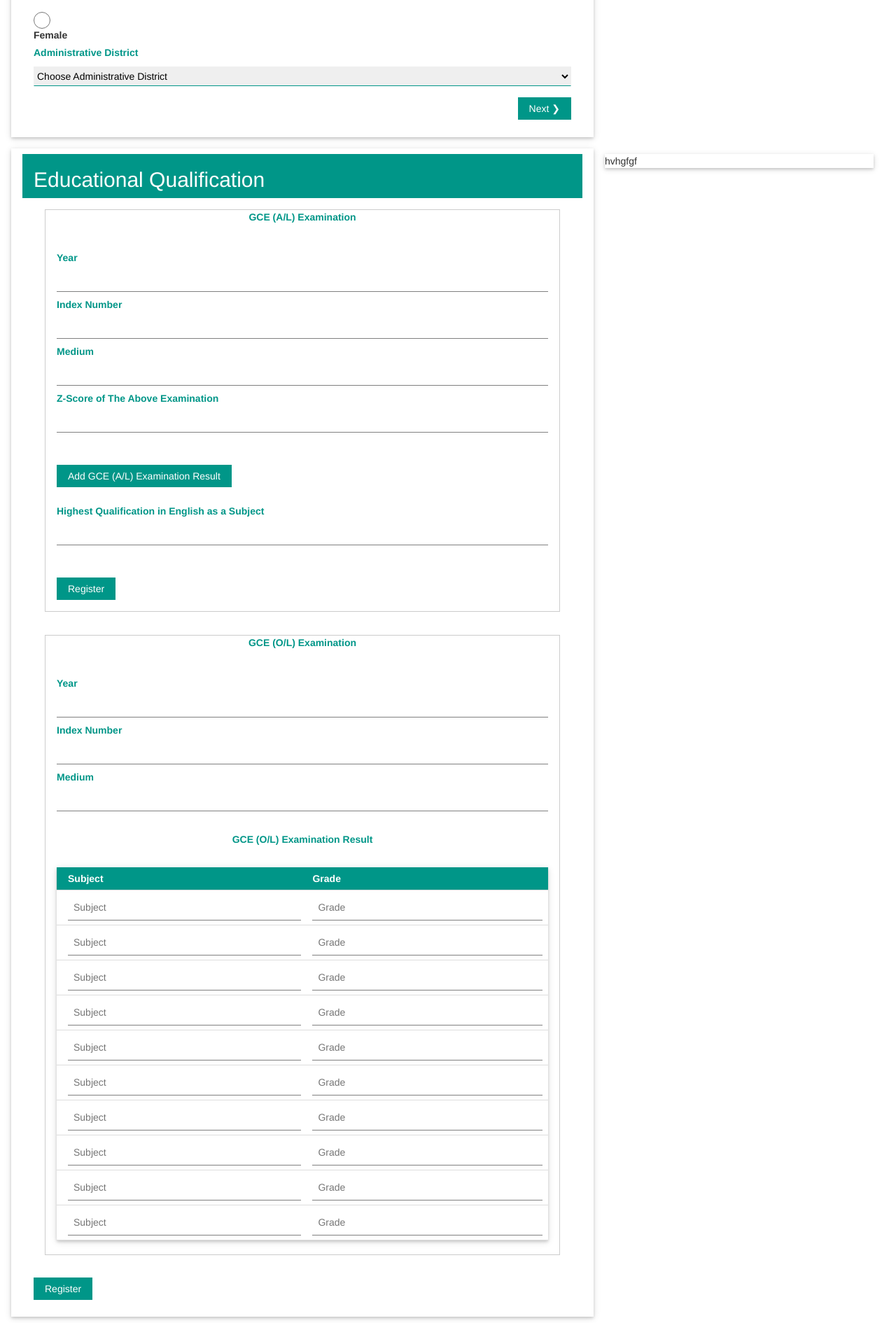
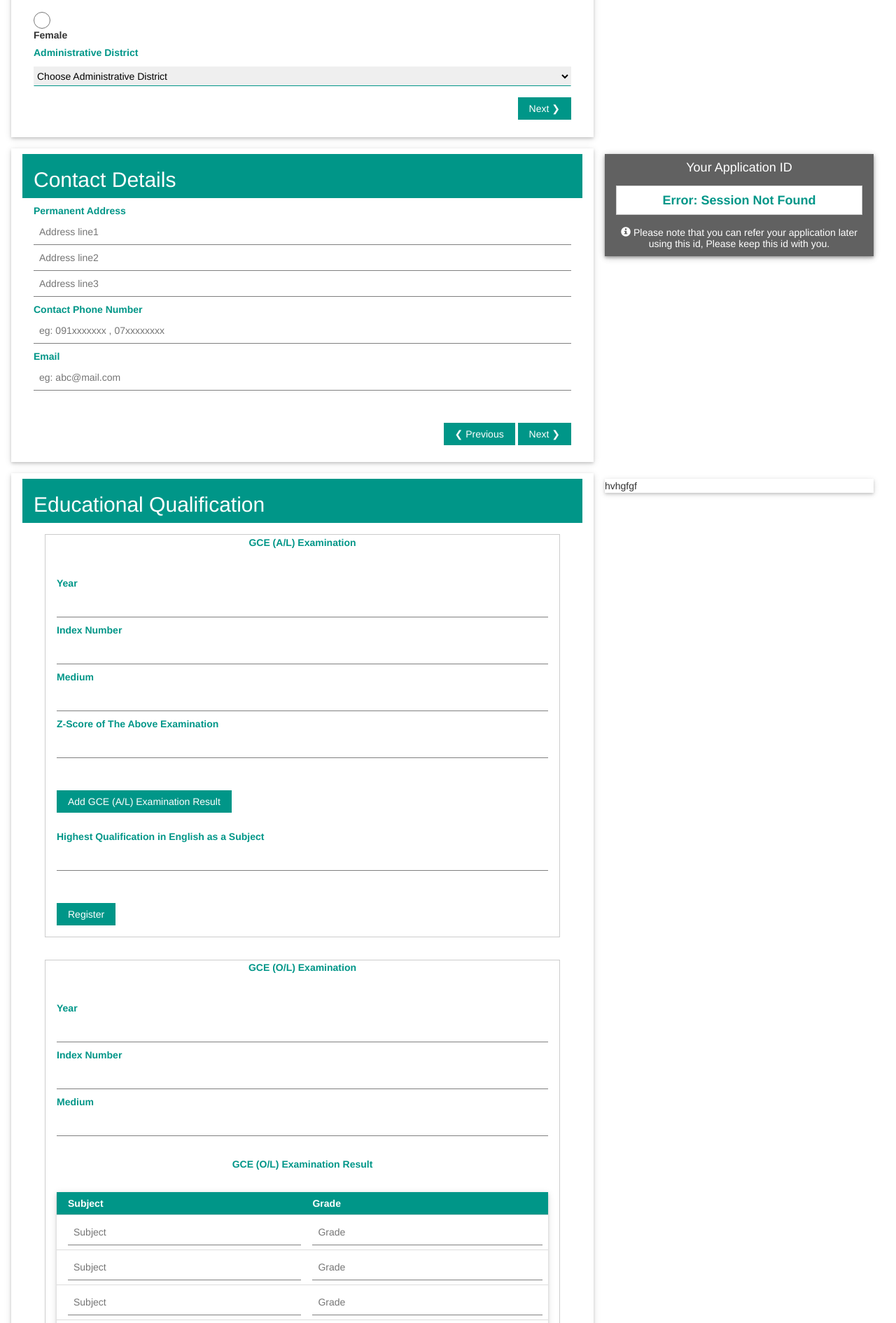
Before and after one commit to preshan/OSRS, a PHP site: page /security/register.php in a window 1280 px wide. Shown: the part 576-2466 px from the top of the page at 70% size. Run offline with PHP 8.4, Linux system fonts and the light colour scheme; data comes from the database, SQL or seed files in the repository.

Commit message:
New changes applied, Session updated in basic details section

```diff
--- a/register.php
+++ b/register.php
@@ -1,3 +1,12 @@
+<?php
+   session_start();
+   if(isset($_SESSION["BasicDetails"])){
+    $row = $_SESSION["BasicDetails"];
+  }
+  if(isset($_SESSION["StudentATIDetails"])){
+    $row2 = $_SESSION["StudentATIDetails"];
+  }
+   ?>
 <!DOCTYPE html>
 <html>
    <head>
@@ -13,7 +22,6 @@
    <body >
       <div  class="w3-row w3-padding " id='basicdetails' >
          <div class="w3-col m12 l8 w3-container   w3-padding w3-card-2" >
-
             <header class="w3-container w3-teal">
                <h2>Basic Information</h2>
             </header>
@@ -22,9 +30,31 @@
                   <p class="w3-text-teal" ><b>Advanced Technological Institute</b></p>
                   <select class="w3-select" id='institute' name='institute'  >
                      <option value=""  disabled="" selected="">Choose Advanced Technological Institute</option>
-                            <option value="1">Option 1</option>
-                            <option value="2">Option 2</option>
-                            <option value="3">Option 3</option>
+                     <?php
+
+                     $selected='';
+                     if(isset($_SESSION["StudentATIDetails"])){
+                      $row3=$_SESSION["StudentATIDetails"];
+                     }
+                     include("DBconnection.php");
+                     $connection = db_connect();
+                     $query = 'SELECT * FROM atidetails';
+                     $result = $connection->query($query);
+                     $value='';
+                    while($row4 = $result->fetch_assoc()) {
+                      if(isset($_SESSION["StudentATIDetails"])){
+
+                        if ($row3["ATIKey"]==$row4["ATIKey"]){
+                          $selected='selected';
+                        }
+                        else{$selected='';
+                      }
+                    }
+                         $value=$value.'<option value="'.$row4['ATIKey'].'" '.$selected.'>'.$row4['ATIID'].'</option>';
+                        }
+                        echo $value;
+
+                     ?>
                   </select>
                </div>
                <div   >
@@ -37,42 +67,110 @@
                   </select>
                </div>
                <div class="w3-group" >
-                        <input class="w3-input" id='namewithini' type="text" name="name_with_ini" placeholder="eg: SK Gamage"  >
+                  <input class="w3-input" value='<?php
+                  if(isset($_SESSION["BasicDetails"])){
+                    echo $row['NameWithInitials'];
+                  }
+                  else{
+                    echo '';
+                  }
+
+                  ?>' id='namewithini' type="text" name="name_with_ini" placeholder="eg: SK Gamage"  >
                   <label class="w3-label" >Name With Initials</label>
                </div>
                <div class="w3-group">
-                        <input class="w3-input" id='name' type="text" name="name" placeholder="eg: Saman Kumara"  >
+                  <input class="w3-input" id='name' type="text" value='<?php
+                  if(isset($_SESSION["BasicDetails"])){
+                    echo $row['Name'];
+                  }
+                  else{
+                    echo '';
+                  }
+
+                  ?>' name="name" placeholder="eg: Saman Kumara"  >
                   <label class="w3-label">Name/Name Denoted by Initials</label>
                </div>
                <div   class="w3-group">
+                  <input  type="date" id='dob' value='<?php
+                  if(isset($_SESSION["BasicDetails"])){
+                    echo $row['DateOfBirth'];
+                  }
+                  else{
+                    echo '';
+                  }
 
-                        <input  type="date" id='dob'  class="w3-input" name="dob"  >
+                  ?>'  class="w3-input" name="dob"  >
                   <label class="w3-label">Date of Birth</label>
                </div>
                <div class="w3-group">
-                        <input class="w3-input" id='nic' type="text"  name="nic" placeholder="eg: 932658236V"  >
+                  <input class="w3-input" id='nic' type="text" value='<?php
+                  if(isset($_SESSION["BasicDetails"])){
+                    echo $row['NIC'];
+                  }
+                  else{
+                    echo '';
+                  }
+
+                  ?>'  name="nic" placeholder="eg: 932658236V"  >
                   <label class="w3-label">National Identity Card Number</label>
                </div>
                <p class="w3-text-teal"><b>Gender</b></p>
+               <input class="w3-radio" type="radio" name="gender" id="gender" value="male" <?php
+                  if(isset($_SESSION["BasicDetails"])){
+                   if($row['Gender']=='m'){
+                    echo 'checked';
+                   }
+                  }
+                  else{
+                    echo '';
+                  }
+                  ?> >
+               <div class="w3-checkmark"></div>
+               <label class="w3-checkbox"> Male
+               </label><br>
+               <input class="w3-radio" type="radio" name="gender" id="gender" <?php
+                  if(isset($_SESSION["BasicDetails"])){
+                   if( $row['Gender']=='f'){
+                    echo 'checked';
+                   }
+                  }
+                  else{
+                    echo '';
+                  }
 
-                        <input class="w3-radio" type="radio" name="gender" id="gender" value="male" >
-                        <div class="w3-checkmark"></div> <label class="w3-checkbox"> Male
-                    </label><br>
-
-                        <input class="w3-radio" type="radio" name="gender" id="gender" value="female" >
-                        <div class="w3-checkmark"></div><label class="w3-checkbox" id='gendersection'> Female
+                  ?>  value="female" >
+               <div class="w3-checkmark"></div>
+               <label class="w3-checkbox" id='gendersection'> Female
                </label>
-
                <p class="w3-text-teal "><b>Administrative District</b></p>
                <select class="w3-select" id='district' name='district'>
                   <option value="" disabled="" selected="" >Choose Administrative District</option>
-                        <option value="1">Option 1</option>
-                        <option value="2">Option 2</option>
-                        <option value="3">Option 3</option>
+                  <?php
+
+                     $selected='';
+                     if(isset($_SESSION["StudentDistrict"])){
+                      $row5=$_SESSION["StudentDistrict"];
+                     }
+                     $query1 = 'SELECT * FROM districtdetails';
+                     $result = $connection->query($query1);
+                     $value2='';
+                    while($row6 = $result->fetch_assoc()) {
+                      if(isset($_SESSION["StudentDistrict"])){
+
+                        if ($row5["DistrictKey"]==$row6["DistrictKey"]){
+                          $selected='selected';
+                        }
+                        else{$selected='';
+                      }
+                    }
+                         $value2=$value2.'<option value="'.$row6['DistrictKey'].'" '.$selected.'>'.$row6["DistrictID"].'</option>';
+                        }
+                        echo $value2;
+
+                     ?>
                </select>
+               <div class="w3-row" style='float:right' id='basicdetailsbutton'>  <input type='button' class="w3-btn w3-teal w3-section" onclick='validateBasic()' id='basicdetailnextbtn' value='Next &#10095;'>
 
-
-                    <div class="w3-row" style='float:right'>  <input type='button' class="w3-btn w3-teal w3-section" onclick='validateBasic()' value='Next &#10095;'>
                </div>
             </form>
          </div>
@@ -151,6 +249,22 @@
 
                  $.post("BasicDetails.php", $('#basicdetailform').serialize() ,function(data){});
 
+                 $.ajax({
+                 type: 'POST',
+                 url:'GetSessionDetails.php',
+                 data:{'getApplicationID':''},
+                 success: function(data){
+                 }
+                  });
+
+                 $.ajax({
+                 type: 'POST',
+                 url:'GetDetails.php',
+                 data:{'getBasicDetails':''},
+                 success: function(data){
+                      }
+                  });
+
 
              }
 
@@ -221,26 +335,17 @@
 
 
       </script>
-
-
-
-
-
-        <div  class="w3-row w3-padding " id='contactdetails' style='display: none;'>
+      <div  class="w3-row w3-padding " id='contactdetails' style='display: ;'>
          <div class="w3-col m12 l8 w3-container   w3-padding w3-card-2" >
-
             <header class="w3-container w3-teal">
                <h2>Contact Details</h2>
             </header>
             <form class="w3-container w3-form">
-
                <div class="w3-group">
                   <input class="w3-input" type="text" id='addressl1' name="address_line1" placeholder="Address line1" required="">
                   <label class="w3-label">Permanent Address</label>
-
                   <input class="w3-input" id='addressl2' type="text" name="address_line2" placeholder="Address line2" required="">
                   <label class="w3-label"></label>
-
                   <input  type="text"  class="w3-input" id='addressl3' name="address_line3" placeholder="Address line3" required="">
                   <label class="w3-label"></label>
                </div>
@@ -252,18 +357,50 @@
                   <input class="w3-input" type="text" id='email' name="email" placeholder="eg: abc@mail.com">
                   <label class="w3-label">Email</label>
                </div>
-
                <div class="w3-row " style='float:right'>
-                    <input type='button'  onclick='$("#basicdetails").css("display", "");$("#contactdetails").css("display", "none");' value='&#10094; Previous ' class="w3-btn w3-teal w3-section"/>
-                    <input type='button'  onclick='validateContact()' value='Next &#10095;' class="w3-btn w3-teal w3-section"/></div>
+                  <input type='button'  onclick='$("#basicdetails").css("display", "");$("#contactdetails").css("display", "none");disableBasicDetails();' value='&#10094; Previous ' class="w3-btn w3-teal w3-section"/>
+                  <input type='button'  onclick='validateContact()' value='Next &#10095;' class="w3-btn w3-teal w3-section"/>
+               </div>
             </form>
          </div>
          <div class="w3-col m12 l4 w3-padding">
-                <div class="w3-card-2">hvhgfgf</div>
+            <div class="w3-card-2">
+               <div class="w3-card-2 w3-dark-grey" >
+                  <div class="w3-container w3-center ">
+                     <h4>Your Application ID</h4>
+                     <div style='background-color:white' class="w3-container w3-section w3-border w3-border-bottom w3-border-green">
+                        <h4 style='color:#009688'><strong id='ApplicationID'>
+                        <?php
+                        if(isset($_SESSION["ApplicationID"])){
+                         echo $_SESSION["ApplicationID"];
+                        }
+                       else {
+                          echo 'Error: Session Not Found';
+                        }
+                        ?>
+                           </strong>
+                        </h4>
+                     </div>
+                     <h5><i class="glyphicon glyphicon-info-sign"></i> Please note that you can refer your application later using this id, Please keep this id with you.</h5>
                   </div>
                </div>
+            </div>
+         </div>
+      </div>
+      <script>
+         function disableBasicDetails(){
+            $('#basicdetails input').attr('disabled','disabled');
+            $('#basicdetails input').css('cursor','not-allowed');
+            $('#basicdetails select').attr('disabled','disabled');
+            $('#basicdetails select').css('cursor','not-allowed');
+            $('#basicdetailsbutton').after("<input style='float:right' type='button' class='w3-btn w3-teal w3-section' onclick='basicDetailsNext()' value='Next &#10095;'>");
+            $('#basicdetailnextbtn').css('display','none');
+         }
 
-        <script>
+         function basicDetailsNext(){
+            $('#basicdetails').css('display', 'none');
+            $('#contactdetails').css('display', '');
+         }
          function validateContact(){
              var validationstate = 1;
               $("input").removeClass("validation");
@@ -301,19 +438,15 @@
 
 
       </script>
-
-
-
       <div  class="w3-row w3-padding " style='display: true;' id='educationqulification'>
          <div class="w3-col m12 l8 w3-container   w3-padding w3-card-2" >
-
             <header class="w3-container w3-teal">
                <h2>Educational Qualification</h2>
             </header>
             <form class="w3-container w3-form">
                <div   class="w3-container w3-margin w3-border">
-                        <p class="w3-text-teal" align="center"><b>GCE (A/L) Examination</b></p><br>
-
+                  <p class="w3-text-teal" align="center"><b>GCE (A/L) Examination</b></p>
+                  <br>
                   <div class="w3-group" >
                      <input class="w3-input"  name="al_year" input type="number" min="1950" max="2100"   >
                      <label class="w3-label" >Year</label>
@@ -332,7 +465,6 @@
                   </div>
                   <a onclick="document.getElementById('id01').style.display='block', loadDoc()" class="w3-btn w3-teal w3-section">Add GCE (A/L) Examination Result</a>
                   <table class="w3-table w3-striped" id='appendtext' ></table>
-
                   <div class="w3-group">
                      <input class="w3-input" type="text" name="zscore" placeholder=""  >
                      <label class="w3-label">Highest Qualification in English as a Subject</label>
@@ -340,11 +472,8 @@
                   <div class="w3-row">  <button class="w3-btn w3-teal w3-section">Register</button></div>
             </form>
             </div>
-
             <!-- ***********************model************************* -->
             <div class="w3-container">
-
-
                <div id="id01" class="w3-modal">
                   <div class="w3-modal-content w3-card-8">
                      <header class="w3-container w3-teal">
@@ -354,9 +483,7 @@
                      </header>
                      <input class="w3-input w3-border" style='padding-top:10px' id='searchsubject1' onkeypress='searchtext()'  onchange ="this.onkeypress(),searchtext()" onpaste="this.onkeypress(),searchtext()" oninput = "this.onkeypress(),searchtext()"  placeholder='Search Subjects'type="text">
                      <div class="w3-container" style='overflow:auto;' id='subjectmodel1' >
-
                         <table class="w3-table w3-striped" id='subject'>
-
                         </table>
                      </div>
                   </div>
@@ -388,12 +515,6 @@
 
 
                  function appendText(text,key){
-
-                  //      	if(1==1){
-                  //      		$( "#dialog" ).css("display", "");
-                  //      		$( "#dialog" ).fadeIn(0);
-          				    // $( "#dialog" ).fadeOut(1500);
-                  //      	}
                     var gradeid = "#alsubject"+key+" option:selected";
                  $('#errortext'+key).remove();
                  $('#alsubject'+key).attr('style','border: 1px solid #ccc !important');
@@ -435,17 +556,15 @@
                  }
             </script>
             <!-- ***********************model*************************-->
-
             <div class="w3-panel w3-pale-yellow" style='display:none;' id="dialog">
                <i class="glyphicon glyphicon-exclamation-sign"></i>
                <h3>Warning!</h3>
                <p>This subject has been alredy added.</p>
             </div>
-
             <form class="w3-container w3-form" >
                <div   class="w3-container w3-margin w3-border">
-                        <p class="w3-text-teal" align="center"><b>GCE (O/L) Examination</b></p><br>
-
+                  <p class="w3-text-teal" align="center"><b>GCE (O/L) Examination</b></p>
+                  <br>
                   <div class="w3-group" >
                      <input class="w3-input"  name="ol_year" input type="number" min="1950" max="2100"  required >
                      <label class="w3-label" >Year</label>
@@ -458,7 +577,8 @@
                      <input class="w3-input" type="text" name="ol_medium" placeholder="" required >
                      <label class="w3-label">Medium</label>
                   </div>
-                        <p class="w3-text-teal" align="center"><b>GCE (O/L) Examination Result</b></p><br>
+                  <p class="w3-text-teal" align="center"><b>GCE (O/L) Examination Result</b></p>
+                  <br>
                   <table class="w3-table w3-bordered w3-card-2">
                      <thead>
                         <tr class="w3-teal">
@@ -548,9 +668,9 @@
                            </td>
                         </tr>
                      </tbody>
-                        </table><br>
+                  </table>
+                  <br>
                </div>
-
                <div class="w3-row">  <button class="w3-btn w3-teal w3-section">Register</button></div>
             </form>
          </div>
@@ -558,25 +678,21 @@
             <div class="w3-card-2">hvhgfgf</div>
          </div>
       </div>
-
-
-
       <div  class="w3-row w3-padding " style='display: none;'>
          <div class="w3-col m12 l8 w3-container   w3-padding w3-card-2" >
-
             <header class="w3-container w3-teal">
                <h2>Employment Details</h2>
                <h4>(Only for part time courses)</h4>
             </header>
             <div   class="w3-container w3-margin w3-border">
-                    <p class="w3-text-teal" align="center"><b>Details of Percent Employment</b></p><br>
+               <p class="w3-text-teal" align="center"><b>Details of Percent Employment</b></p>
+               <br>
                <form class="w3-container w3-form">
                   <div class="w3-group">
                      <input class="w3-input" type="text"  name="post" placeholder="">
                      <label class="w3-label">Post</label>
                   </div>
                   <div   class="w3-group">
-
                      <input  type="date"  class="w3-input" name="date_of_appoinment" required >
                      <label class="w3-label">Date of Appoinment</label>
                   </div>
@@ -593,18 +709,13 @@
                      <label class="w3-label"></label>
                   </div>
                   <div   class="w3-group">
-
                      <input  type="text"  class="w3-input" name="address_line3" placeholder="Address line2" required="">
                      <label class="w3-label"></label>
                   </div>
                   <div   class="w3-group">
-
                      <input  type="text"  class="w3-input" name="address_line4" placeholder="Address line3" >
                      <label class="w3-label"></label>
                   </div>
-
-
-
                   <div class="w3-row ">  <button class="w3-btn w3-teal w3-section">Register</button></div>
                </form>
             </div>
@@ -617,22 +728,20 @@
       <div class=" w3-container   w3-padding w3-card-2" style='display: none;' >
          <header class="w3-container w3-teal">
             <h4>Declaration</h4>
-
          </header>
-
          <p>  I do hereby declare that I am not following any other full-time course of study
             in any other state institution. I am aware that my registration will be canceled
             at any time during the period of study if it is found that, I concurrently follow
             a full-time course at any other state institution. I do hereby certify that the
-                    information furnished here is true and accurate to the best of my knowledge.</p>
-
+            information furnished here is true and accurate to the best of my knowledge.
+         </p>
          <label >
             <input  class="w3-check" type="checkbox" >
-                    <div class="w3-checkmark"></div> I have read and accept the above terms.
+            <div class="w3-checkmark"></div>
+            I have read and accept the above terms.
          </label>
          <div class="w3-row ">  <button class="w3-btn w3-teal w3-section">Register</button>
          </div>
       </div>
-
    </body>
 </html>
```
Also changed, not shown: BasicDetails.php (+16 -5 lines), GetSessionDetails.php (added, +31 -0 lines). Lines whose indentation alone changed are shown as unchanged.
